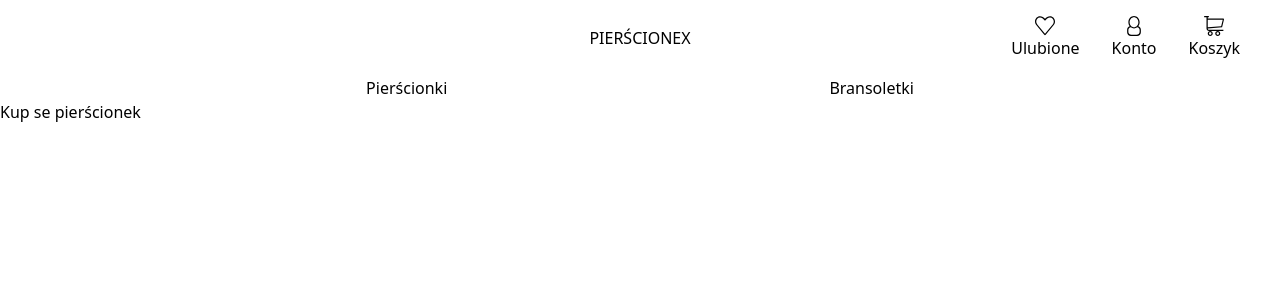
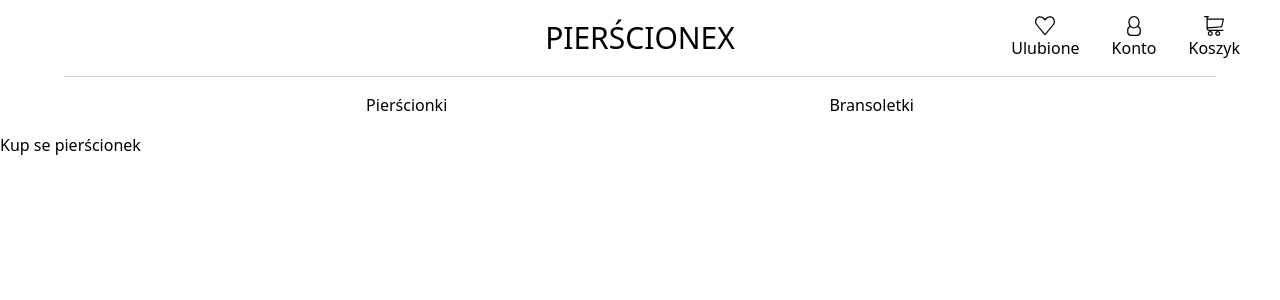
Before and after one commit to BartoszGolebiowski21/mineral-shop-frontend, a Next.js app in the folder mineral-shop-frontend/: page / in a window 1280 px wide. Shown: the top 300 px of the page. Built offline with nearby package versions, Linux system fonts and the light colour scheme.

Commit message:
changes in home view

```diff
--- a/mineral-shop-frontend/app/atoms/components/Header/Header.tsx
+++ b/mineral-shop-frontend/app/atoms/components/Header/Header.tsx
@@ -7,6 +7,7 @@ const Header = () => {
   return (
     <>
       <NavBar />
+      <div className="h-px bg-gray-300 mx-[5%]"></div>
       <Menu />
     </>
   )
--- a/mineral-shop-frontend/app/atoms/components/Header/Menu/Menu.tsx
+++ b/mineral-shop-frontend/app/atoms/components/Header/Menu/Menu.tsx
@@ -4,7 +4,7 @@ import NavButton from '../NavBar/components/NavButton';
 
 const Menu = () => {
   return (
-    <div className="menu-container">
+    <div className="menu-container my-4">
       <NavButton href="/rings">
         Pierścionki
       </NavButton>
--- a/mineral-shop-frontend/app/atoms/components/Header/NavBar/NavBar.tsx
+++ b/mineral-shop-frontend/app/atoms/components/Header/NavBar/NavBar.tsx
@@ -6,7 +6,7 @@ import NavButtonsContainer from './components/NavButtonsContainer';
 const NavBar = () => {
   return (
     <div className="flex items-center justify-between w-full px-6 py-4 relative">
-      <div className="absolute left-1/2 transform -translate-x-1/2" >
+      <div className="absolute left-1/2 transform -translate-x-1/2 text-3xl" >
         <MainLogo />
       </div>
 
```
